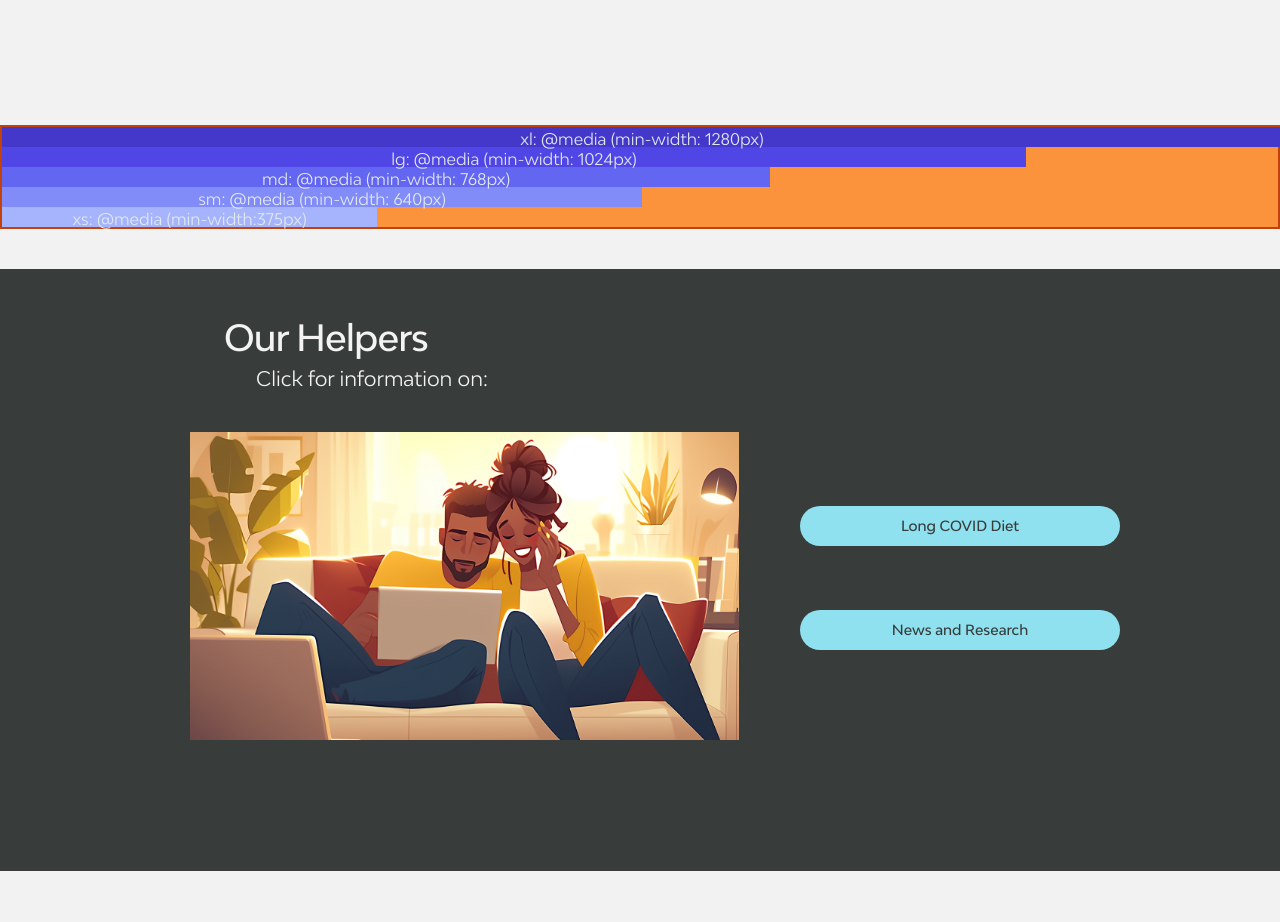
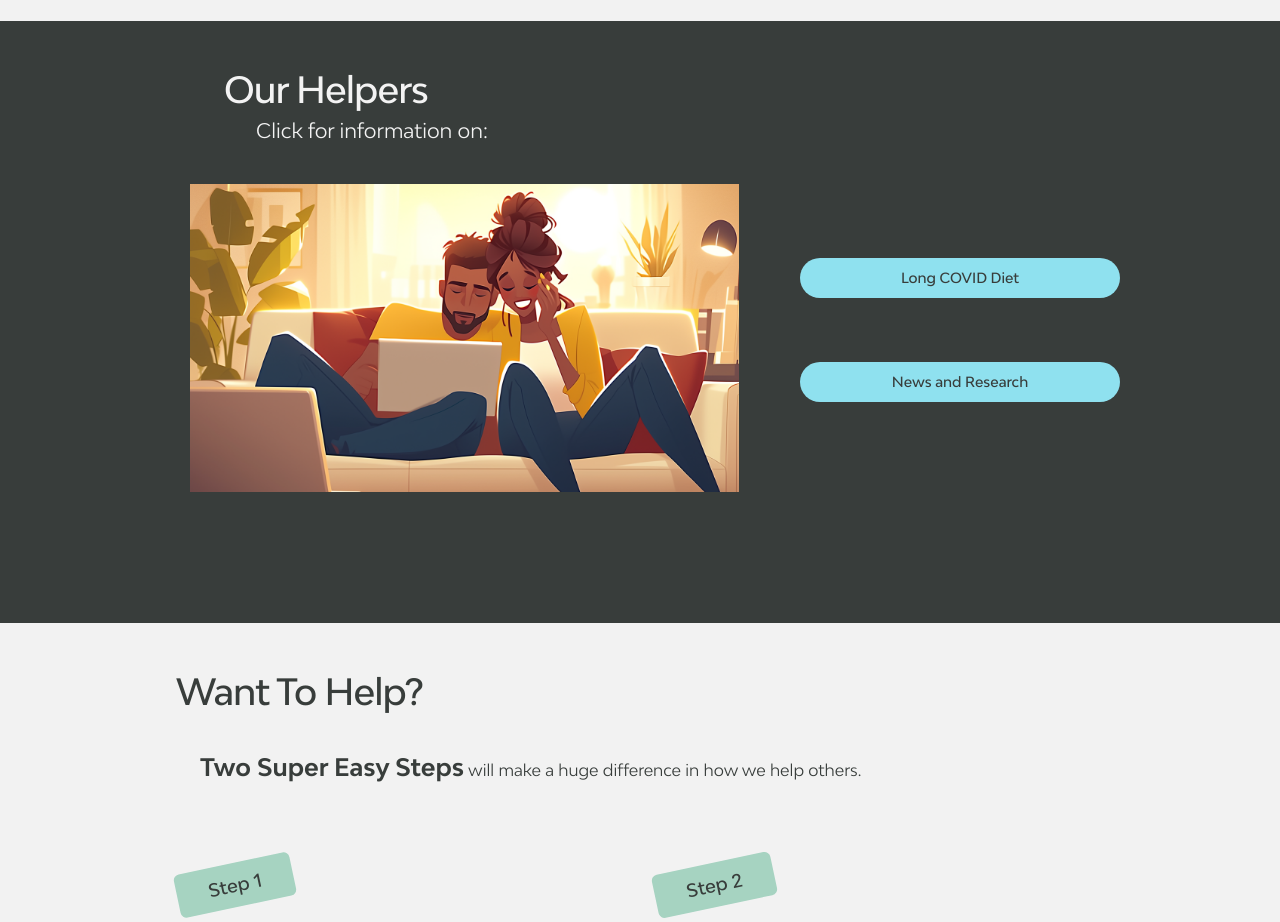
Before and after one commit to bmcx100/lovidia_v2, a Next.js app: page / in a window 1280 px wide. Shown: the part 1160-2082 px from the top of the page. Built offline with nearby package versions, Linux system fonts and the light colour scheme; no server answers.

Commit message:
Prelaunch last and finally finally checkers

```diff
--- a/src/components/HeroSymptoms.tsx
+++ b/src/components/HeroSymptoms.tsx
@@ -25,8 +25,6 @@ const Symptoms = () => {
       <h2 className="my-8  text-center text-3xl font-medium lg:text-4xl">Our Symptoms</h2>
       <EmblaCarousel slides={SLIDES} options={OPTIONS} symptomsData={SymptomsData} />
       <div className="mt-6"></div>
-      <Breakpoints />
-      <div className="mt-10"></div>
     </section>
   );
 };
```
